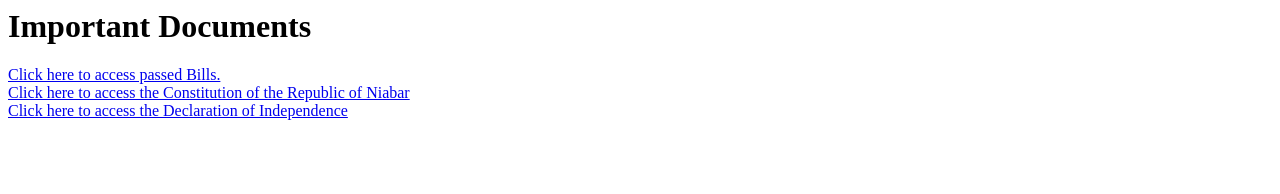
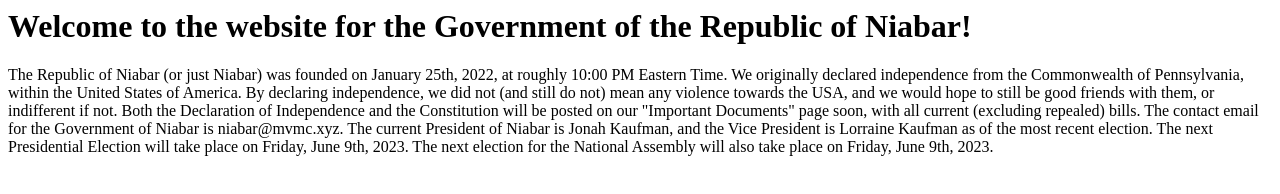
Before and after one commit to jonahdk/niabar, a plain HTML site: page index.html in a window 1280 px wide. Drawn offline with Linux system fonts and the light colour scheme.

Commit message:
Update index.html

```diff
--- a/index.html
+++ b/index.html
@@ -1,11 +1,11 @@
 <html>
-    <head>
-        <title>Important Documents</title>
-    </head>
-    <body>
-        <h1>Important Documents</h1>
-        <a href="https://niabar.mvmc.xyz/important-documents/bills">Click here to access passed Bills.</a><br>
-        <a href="https://niabar.mvmc.xyz/important-documents/constitution">Click here to access the Constitution of the Republic of Niabar</a><br>
-        <a href="https://niabar.mvmc.xyz/important-documents/declaration-of-independence">Click here to access the Declaration of Independence</a><br>
-    </body>
+  <head>
+    <title>Republic of Niabar</title>
+  </head>
+  <body>
+    <h1>Welcome to the website for the Government of the Republic of Niabar!</h1>
+    <p>
+      The Republic of Niabar (or just Niabar) was founded on January 25th, 2022, at roughly 10:00 PM Eastern Time. We originally declared independence from the Commonwealth of Pennsylvania, within the United States of America. By declaring independence, we did not (and still do not) mean any violence towards the USA, and we would hope to still be good friends with them, or indifferent if not. Both the Declaration of Independence and the Constitution will be posted on our "Important Documents" page soon, with all current (excluding repealed) bills. The contact email for the Government of Niabar is niabar@mvmc.xyz. The current President of Niabar is Jonah Kaufman, and the Vice President is Lorraine Kaufman as of the most recent election. The next Presidential Election will take place on Friday, June 9th, 2023. The next election for the National Assembly will also take place on Friday, June 9th, 2023.
+    </p>
+   </body>
 </html>
```
